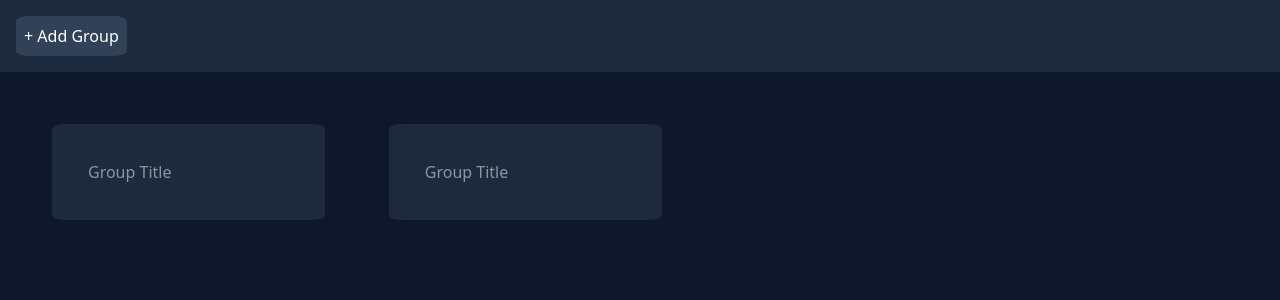
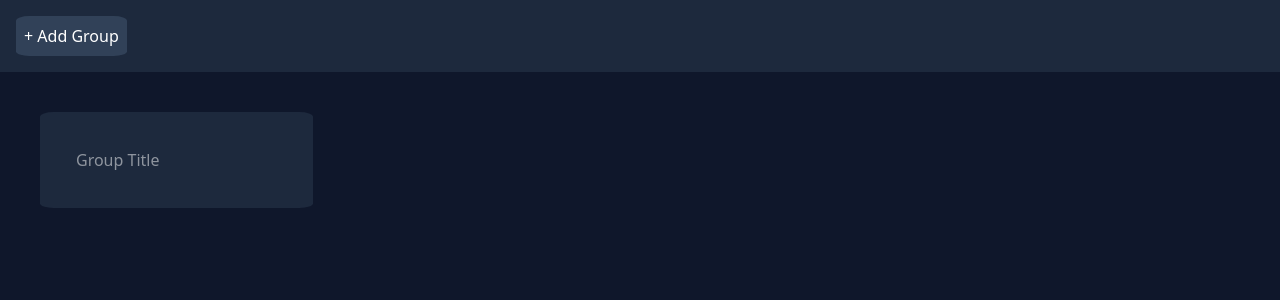
Before and after one commit to lowky-shadow/Todo-, a React (Vite) app in the folder frontend/: page / in a window 1280 px wide. Both pictures are taken after a click on the button "+ Add Group". Shown: the top 300 px of the page. Built offline with nearby package versions, Linux system fonts and the light colour scheme.

Commit message:
moved components and restructured partially

```diff
--- a/frontend/components/GroupTodo.tsx
+++ /dev/null
@@ -1,83 +0,0 @@
-import { useState } from "react";
-import ChildTodo from "./ChildTodo";
-export type Todo = {
-  id: number;
-  groupId: number;
-  grouptext: string;
-  text: string;
-  done: boolean;
-};
-function GroupTodo({ id,onDelete }: { id: number,onDelete:()=>void }) {
-  const [todos, setTodos] = useState<Todo[]>([]);
-  const [groupText, setGroupText] = useState("");
-  const [nextId, setNextId] = useState(0);
-    function addChildTodo() {
-    setTodos([
-      ...todos,
-      {
-        id: nextId,
-        groupId: id,
-        grouptext: groupText,
-        text: "",
-        done: false,
-      },
-    ]);
-    setNextId(nextId+1);
-  }
-  function updateTodoText(id: number, text: string) {
-    setTodos(
-      todos.map((t) =>
-        t.id === id ? { ...t, text: text } : t
-      )
-    );
-  }
-  function deleteTodo(id:number){
-    setTodos(todos.filter((t)=>t.id !==id));
-  }
-
-  return (
-    <>
-      <div
-        key={id}
-        className="bg-slate-800
-            p-5
-            rounded-[5%]
-            min-w-[20%]
-            max-w-[22%]
-
-            max-h-[90%]
-            h-[20%]
-            overflow-x-hidden
-            m-8
-            text-white
-            flex flex-col
-            "
-      >
-        <div className="flex justify-between">
-          <input type="text" className="outline-0 p-2 m-2" value={groupText} onChange={(e) => setGroupText(e.target.value)}
-          placeholder="Group Title"/>
-
-          <button
-            className="p-2 bg-slate-800
-            text-white
-            rounded-[12%]
-            hover:bg-slate-900"
-            onClick={addChildTodo}
-          >
-            +
-          </button>
-
-          <button className="hover:bg-red-400 rounded pl-2 pr-2 " onClick={onDelete}>🗑️</button>
-        </div>
-
-        <div >
-          {todos.map((t) => (
-            <ChildTodo key={t.id} todo={t} onTextChange={updateTodoText} deleteTodo={deleteTodo} />
-          ))}
-        </div>
-      </div>
-    </>
-  );
-}
-
-export default GroupTodo;
--- a/frontend/src/App.tsx
+++ b/frontend/src/App.tsx
@@ -1,33 +1,90 @@
 import "./App.css";
-import GroupTodo from "@/components/GroupTodo";
-import AddButton from "@/components/AddButton";
+import GroupTodo from "@components/GroupTodo";
+import AddButton from "@components/AddButton";
 import { useState } from "react";
 
+export interface Todo {
+  id: number;
+  groupId: number;
+  text: string;
+  done: boolean;
+  createdAt: Date;
+  updatedAt: Date;
+}
+export interface Group {
+  id: number;
+  title: string;
+  createdAt: Date;
+  updatedAt: Date;
+}
+
 function App() {
-  const [groups,setgroups] = useState([0]);//array of index of group
-  const [nextGrouptId,setNextGrouptId] = useState(1);
+  const [groups, setGroups] = useState<Group[]>([]); //array of groups
+  const [todos, setTodos] = useState<Todo[]>([]);
+  const [nextGrouptId, setNextGrouptId] = useState(1);
+  const [nextTodoId, setNextTodoId] = useState(1);
+
+  function getTodosForGroup(groupId:number){
+    return todos.filter((t)=>t.groupId ===groupId);
+  }
+
+  function addTodoToGroup(groupId:number,text:string){
+    const newTodo = {
+      id:nextTodoId,
+      groupId,
+      text,
+      done:false,
+      createdAt:new Date(),
+      updatedAt:new Date()
+    }
+    setTodos([...todos,newTodo]);
+    setNextTodoId(nextTodoId +1);
+  }
+
+  function updateTodo(todoId:number,updates:Partial<Todo>){
+    setTodos(todos.map((t)=>t.id ===todoId ?{...t,...updates,updateTodo:new Date()}:t));
+  }
+
+  function deleteTodo(todoId:number){
+    setTodos(todos.filter((t)=>t.id !== todoId));
+  }
+
+  function deleteGroup(groupId:number){
+    setGroups(groups.filter((g)=> g.id !==groupId));
+    setTodos(todos.filter((t)=>t.groupId !==groupId));
+  }
 
   function addGroup(){
-    setgroups([...groups,nextGrouptId]);
+    const newGroup={
+      id:nextGrouptId,
+      title:"",
+      createdAt:new Date(),
+      updatedAt:new Date()
+    }
+    setGroups([...groups,newGroup]);
     setNextGrouptId(nextGrouptId+1);
   }
-  function deleteGroup(id:number){
-    setgroups(groups.filter((t)=>t !==id));
-  }
 
-  return(
+
+  return (
     <div className="bg-slate-900 w-full min-h-screen">
-
       <nav className="w-full bg-slate-800 p-4 ">
         <AddButton onClick={addGroup} />
       </nav>
 
-    <div className="flex flex-row p-5 bg-slate-900 w-full min-h-[100%] flex-wrap">
-      {groups.map((id)=>(
-        <GroupTodo key={id} id={id} onDelete={()=> deleteGroup(id)}/>
-      ))}
+      <div className="flex flex-row p-5 bg-slate-900 w-full min-h-[100%] flex-wrap">
+        {groups.map((group) => (
+          <GroupTodo
+          key={group.id}
+          group={group}
+          todos={getTodosForGroup(group.id)}
+          onAddTodo={(text:any) => addTodoToGroup(group.id, text)}
+          onUpdateTodo={updateTodo}
+          onDeleteTodo={deleteTodo}
+          onDeleteGroup={() => deleteGroup(group.id)}
+           />
 
-
+        ))}
       </div>
     </div>
   );
--- a/frontend/components/AddButton.tsx
+++ b/frontend/src/components/AddButton.tsx
@@ -1,8 +1,4 @@
-type AddButtonProps = {
-  onClick: () => void;
-  children?: React.ReactNode; // only if you're passing children
-};
-function AddButon({onClick}:AddButtonProps){
+function AddButon({onClick}:{onClick :()=>void}){
     return(
         <>
             <button
--- a/frontend/components/ChildTodo.tsx
+++ b/frontend/src/components/ChildTodo.tsx
@@ -1,5 +1,5 @@
 import {  useState } from "react";
-import type { Todo } from "./GroupTodo";
+import type { Todo } from "@/App";
 interface ChildTodoProps {
   todo: Todo;
   onTextChange: (id: number, text: string) => void;
@@ -14,10 +14,6 @@ function ChildTodo({ todo, onTextChange, deleteTodo }: ChildTodoProps) {
     onTextChange(todo.id, newText);
   };
 
-  function deleteTheTodo() {
-    deleteTodo(todo.id);
-  }
-
   return (
     <div className=" flex justify-between ">
       <input
@@ -28,7 +24,7 @@ function ChildTodo({ todo, onTextChange, deleteTodo }: ChildTodoProps) {
       />
       <button
         className="hover:bg-red-400 rounded pl-2 pr-2 "
-        onClick={deleteTheTodo}
+        onClick={()=>deleteTodo(todo.id)}
       >
         🗑️
       </button>
--- /dev/null
+++ b/frontend/src/components/GroupTodo.tsx
@@ -0,0 +1,67 @@
+import { useState } from "react";
+import ChildTodo from "@components/ChildTodo";
+import type { Group, Todo } from "@/App";
+
+interface GroupTodoProps{
+  group:Group;
+  todos:Todo[];
+  onAddTodo:(text:any)=>void;
+  onUpdateTodo:(todoId: number, updates: Partial<Todo>)=>void;
+  onDeleteTodo:(todoId:number)=>void;
+  onDeleteGroup:()=>void;
+}
+
+function GroupTodo({ group,todos,onAddTodo,onUpdateTodo,onDeleteTodo,onDeleteGroup }:GroupTodoProps) {
+
+  const [groupTitle,setGroupTitle] = useState("");
+
+  function addChildTodo(){
+    onAddTodo(group.id);
+  }
+  return (
+    <>
+      <div
+        key={group.id}
+        className="bg-slate-800
+            p-5
+            rounded-[5%]
+            min-w-[22%]
+            max-w-[22%]
+
+            max-h-[90%]
+            h-[20%]
+            overflow-x-hidden
+            m-5
+            text-white
+            flex flex-col
+            "
+      >
+        <div className="flex justify-between">
+          <input type="text" className="outline-0 p-2 m-2" value={groupTitle}
+           onChange={(e) => setGroupTitle(e.target.value)}
+          placeholder="Group Title"/>
+
+          <button
+            className="p-2 bg-slate-800
+            text-white
+            rounded-[12%]
+            hover:bg-slate-900"
+            onClick={addChildTodo}
+          >
+            +
+          </button>
+
+          <button className="hover:bg-red-400 rounded pl-2 pr-2 " onClick={onDeleteGroup}>🗑️</button>
+        </div>
+
+        <div >
+          {todos.map((t) => (
+            <ChildTodo key={t.id} todo={t} onTextChange={()=>onUpdateTodo} deleteTodo={onDeleteTodo} />
+          ))}
+        </div>
+      </div>
+    </>
+  );
+}
+
+export default GroupTodo;
--- a/frontend/tsconfig.app.json
+++ b/frontend/tsconfig.app.json
@@ -25,7 +25,8 @@
     /* Alias */
     "baseUrl": ".",
     "paths": {
-      "@/*": ["./*"]
+      "@/*": ["./src/*"],
+      "@components/*": ["./src/components/*"],
 
     }
   },
--- a/frontend/vite.config.ts
+++ b/frontend/vite.config.ts
@@ -10,7 +10,8 @@ export default defineConfig({
   ],
   resolve: {
     alias: {
-      '@': path.resolve(__dirname, './'),
+      '@': path.resolve(__dirname, './src'),
+      '@components': path.resolve(__dirname, './src/components'),
 
     },
   },
```
Also changed, not shown: frontend/src/components/Todo.tsx (renamed from frontend/components/Todo.tsx).
